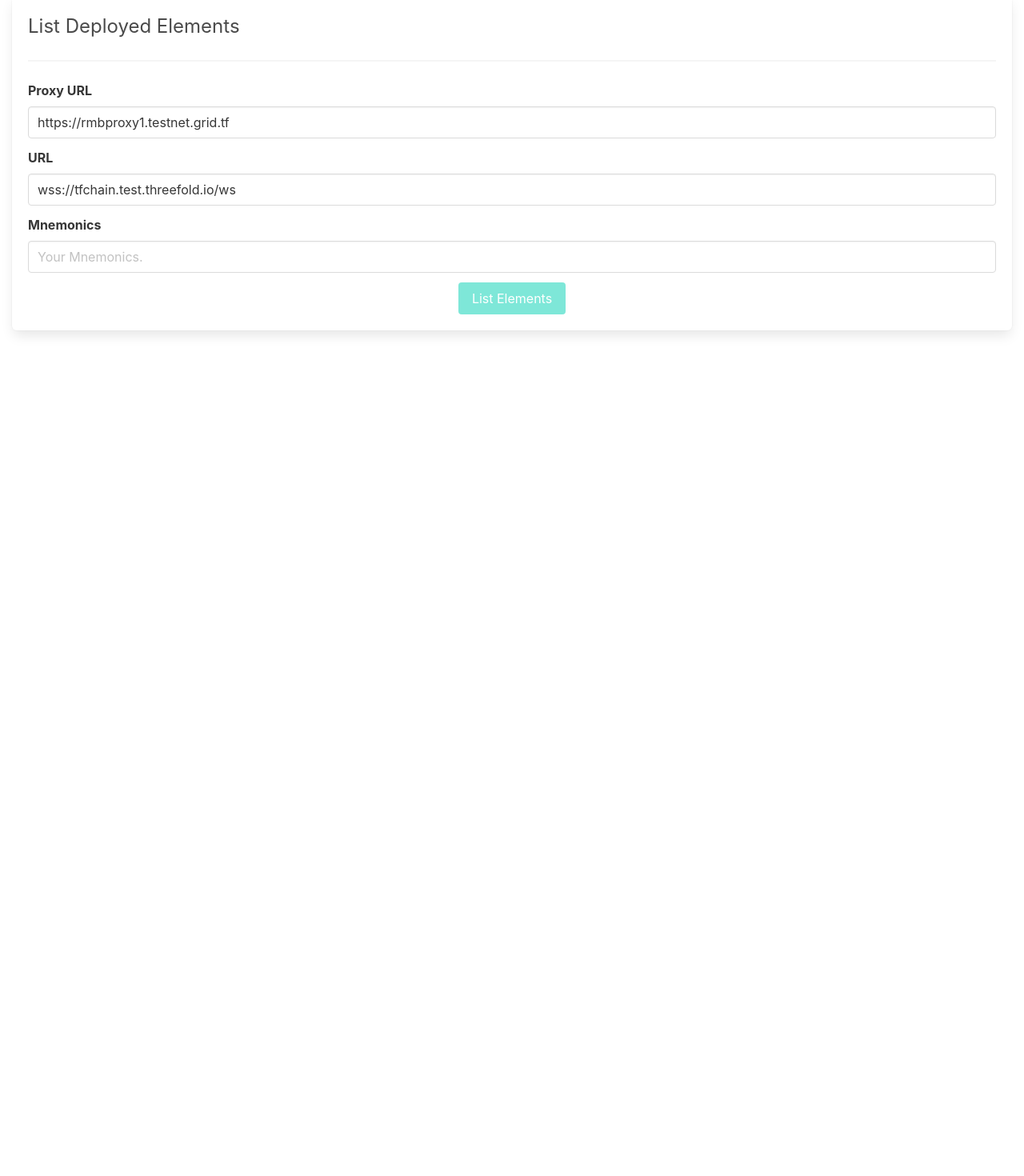
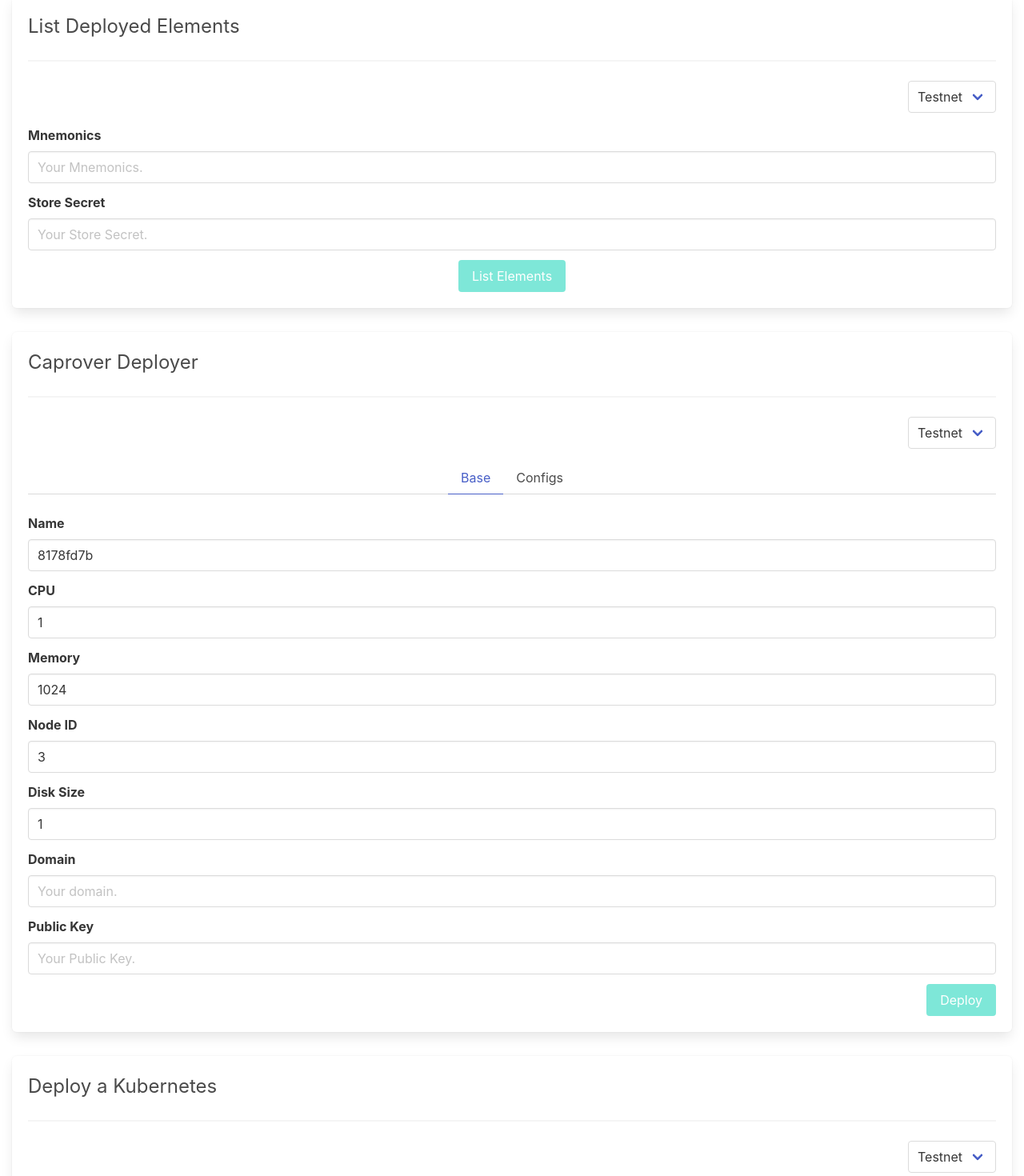
Before and after one commit to threefoldtecharchive/grid_weblets, a Svelte app: page / in a window 1280 px wide. Shown: the part 20-1490 px from the top of the page at 80% size. Before the commit the page ends 800 px from the top, so only its background shows below. Built offline with nearby package versions, Linux system fonts and the light colour scheme.

Commit message:
Applied all new changes in grid3_client

```diff
--- a/package.json
+++ b/package.json
@@ -47,7 +47,7 @@
     "@fortawesome/fontawesome-free": "^5.15.4",
     "bulma": "^0.9.3",
     "front-matter": "^4.0.2",
-    "grid3_client": "0.0.10",
+    "grid3_client": "0.0.14",
     "js-yaml": "^4.1.0",
     "marked": "^3.0.8",
     "page": "^1.11.6",
--- a/src/App.svelte
+++ b/src/App.svelte
@@ -1,5 +1,11 @@
 <script lang="ts">
   import L from "./elements/DeployedList/DeployedList.wc.svelte";
+  import C from "./elements/caprover/Caprover.wc.svelte";
+  import K from "./elements/kubernetes/Kubernetes.wc.svelte";
+  import V from "./elements/vm/Vm.wc.svelte";
 </script>
 
 <L />
+<C />
+<K />
+<V />
--- a/src/elements/DeployedList/DeployedList.wc.svelte
+++ b/src/elements/DeployedList/DeployedList.wc.svelte
@@ -22,9 +22,8 @@
 
   // prettier-ignore
   const configFields: IFormField[] = [
-    { label: "Proxy URL", symbol: "proxyURL", placeholder: "Your Proxy URL." },
-    { label: "URL", symbol: "url", placeholder: "Your substrate URL." },
     { label: "Mnemonics", symbol: "mnemonics", placeholder: "Your Mnemonics." },
+    { label: "Store Secret", symbol: "storeSecret", placeholder: "Your Store Secret." },
   ];
 
   function onConfigHandler() {
@@ -62,6 +61,15 @@
       <p style="text-align: center; mt-2 mb-2">Loading...</p>
     {:else if !configed}
       <form on:submit|preventDefault={onConfigHandler}>
+        <div
+          class="select mb-4"
+          style="display: flex; justify-content: flex-end;"
+        >
+          <select bind:value={data.networkEnv}>
+            <option value="test">Testnet</option>
+            <option value="dev">Devnet</option>
+          </select>
+        </div>
         {#each configFields as field (field.symbol)}
           <div class="field">
             <p class="label">{field.label}</p>
--- a/src/elements/caprover/Caprover.wc.svelte
+++ b/src/elements/caprover/Caprover.wc.svelte
@@ -31,9 +31,8 @@
 
   // prettier-ignore
   const configFields: IFormField[] = [
-    { label: "Proxy URL", symbol: "proxyURL", placeholder: "Your Proxy URL." },
-    { label: "URL", symbol: "url", placeholder: "Your substrate URL." },
     { label: "Mnemonics", symbol: "mnemonics", placeholder: "Your Mnemonics." },
+    { label: "Store Secret", symbol: "storeSecret", placeholder: "Your Store Secret." },
   ];
 
   let message: string;
@@ -80,6 +79,15 @@
     {:else if failed}
       <div class="notification is-danger">&gt; Failed to deploy Caprover.</div>
     {:else}
+      <div
+        class="select mb-4"
+        style="display: flex; justify-content: flex-end;"
+      >
+        <select bind:value={data.configs.networkEnv}>
+          <option value="test">Testnet</option>
+          <option value="dev">Devnet</option>
+        </select>
+      </div>
       <div class="tabs is-centered">
         <ul>
           {#each tabs as tab (tab.label)}
--- a/src/elements/kubernetes/Kubernetes.wc.svelte
+++ b/src/elements/kubernetes/Kubernetes.wc.svelte
@@ -37,9 +37,8 @@
 
   // prettier-ignore
   const configFields: IFormField[] = [
-    { label: "Proxy URL", symbol: "proxyURL", placeholder: "Your Proxy URL." },
-    { label: "URL", symbol: "url", placeholder: "Your substrate URL." },
     { label: "Mnemonics", symbol: "mnemonics", placeholder: "Your Mnemonics." },
+    { label: "Store Secret", symbol: "storeSecret", placeholder: "Your Store Secret." },
   ];
 
   const tabs = [
@@ -95,6 +94,15 @@
     {:else if failed}
       <div class="notification is-danger">&gt; Failed to deploy K8S.</div>
     {:else}
+      <div
+        class="select mb-4"
+        style="display: flex; justify-content: flex-end;"
+      >
+        <select bind:value={data.configs.networkEnv}>
+          <option value="test">Testnet</option>
+          <option value="dev">Devnet</option>
+        </select>
+      </div>
       <div class="tabs is-centered">
         <ul>
           {#each tabs as tab (tab.label)}
--- a/src/elements/vm/Vm.wc.svelte
+++ b/src/elements/vm/Vm.wc.svelte
@@ -53,9 +53,8 @@
 
   // prettier-ignore
   const configFields: IFormField[] = [
-    { label: "Proxy URL", symbol: "proxyURL", placeholder: "Your Proxy URL." },
-    { label: "URL", symbol: "url", placeholder: "Your substrate URL." },
     { label: "Mnemonics", symbol: "mnemonics", placeholder: "Your Mnemonics." },
+    { label: "Store Secret", symbol: "storeSecret", placeholder: "Your Store Secret." },
   ];
 
   let message: string;
@@ -100,6 +99,15 @@
     {:else if failed}
       <div class="notification is-danger">&gt; Failed to deploy VM.</div>
     {:else}
+      <div
+        class="select mb-4"
+        style="display: flex; justify-content: flex-end;"
+      >
+        <select bind:value={data.configs.networkEnv}>
+          <option value="test">Testnet</option>
+          <option value="dev">Devnet</option>
+        </select>
+      </div>
       <div class="tabs is-centered">
         <ul>
           {#each tabs as tab (tab.label)}
--- a/src/types/baseConfig.ts
+++ b/src/types/baseConfig.ts
@@ -1,12 +1,12 @@
 export default class BaseConfig {
   public constructor(
-    public url: string = "wss://tfchain.test.threefold.io/ws",
-    public proxyURL: string = "https://rmbproxy1.testnet.grid.tf",
-    public mnemonics: string = ""
+    public mnemonics: string = "",
+    public storeSecret: string = "",
+    public networkEnv: any = "test" // 'test' | 'dev'
   ) {}
 
   public get valid(): boolean {
-    const { proxyURL, mnemonics, url } = this;
-    return proxyURL !== "" && mnemonics !== "" && url !== "";
+    const { mnemonics, storeSecret } = this;
+    return mnemonics !== "" && storeSecret !== "";
   }
 }
--- a/src/types/deployedList.ts
+++ b/src/types/deployedList.ts
@@ -25,9 +25,16 @@ export default class DeployedList {
   }
 
   public static init(configs: BaseConfig): Promise<DeployedList> {
-    const { proxyURL, url, mnemonics } = configs;
-    const http = new HTTPMessageBusClient(0, proxyURL);
-    const grid = new GridClient(url, mnemonics, http);
+    const { mnemonics, networkEnv, storeSecret } = configs;
+    const http = new HTTPMessageBusClient(0, "");
+    const grid = new GridClient(
+      networkEnv,
+      mnemonics,
+      storeSecret,
+      http,
+      undefined,
+      "tfkvstore" as any
+    );
     return grid.connect().then(() => new DeployedList(grid));
   }
 }
--- a/src/utils/deployCaprover.ts
+++ b/src/utils/deployCaprover.ts
@@ -10,9 +10,9 @@ const CAPROVER_FLIST =
 
 export default function deployCaprover(data: Caprover) {
   const { name, memory, nodeId, publicKey, cpu, domain, diskSize } = data;
-  const { url, proxyURL, mnemonics } = data.configs;
+  const { mnemonics, storeSecret, networkEnv } = data.configs;
 
-  const http = new HTTPMessageBusClient(0, proxyURL);
+  const http = new HTTPMessageBusClient(0, "");
   const network = createNetwork(new Network(`caprover_network_${name}`, "10.200.0.0/16")); // prettier-ignore
 
   /* Docker disk */
@@ -45,6 +45,13 @@ export default function deployCaprover(data: Caprover) {
   machines.network = network;
   machines.description = "caprover leader machine/node";
 
-  const grid = new GridClient(url, mnemonics, http);
+  const grid = new GridClient(
+    networkEnv,
+    mnemonics,
+    storeSecret,
+    http,
+    undefined,
+    "tfkvstore" as any
+  );
   return grid.connect().then(() => grid.machines.deploy(machines));
 }
--- a/src/utils/deployKubernetes.ts
+++ b/src/utils/deployKubernetes.ts
@@ -8,10 +8,17 @@ export default function deployKubernetes(data: Kubernetes) {
   /* Extract Data */
   const { configs, master, workers, network: nw, ...base } = data;
   const { secret, sshKey, description, metadata, name } = base;
-  const { proxyURL, mnemonics, url } = configs;
+  const { mnemonics, storeSecret, networkEnv } = configs;
 
-  const http = new HTTPMessageBusClient(0, proxyURL);
-  const grid = new GridClient(url, mnemonics, http);
+  const http = new HTTPMessageBusClient(0, "");
+  const grid = new GridClient(
+    networkEnv,
+    mnemonics,
+    storeSecret,
+    http,
+    undefined,
+    "tfkvstore" as any
+  );
   const masterNodes = [createNode(master)];
   const workerNodes = workers.map(createNode);
 
--- a/src/utils/deployVM.ts
+++ b/src/utils/deployVM.ts
@@ -8,10 +8,17 @@ export default function deployVM(data: VM) {
   const { configs, envs, disks, ...base } = data;
   const { name, flist, cpu, memory, entrypoint, network: nw } = base;
   const { publicIp, planetary, nodeId, rootFsSize } = base;
-  const { mnemonics, proxyURL, url } = configs;
+  const { mnemonics, storeSecret, networkEnv } = configs;
 
-  const http = new HTTPMessageBusClient(0, proxyURL);
-  const grid = new GridClient(url, mnemonics, http);
+  const http = new HTTPMessageBusClient(0, "");
+  const grid = new GridClient(
+    networkEnv,
+    mnemonics,
+    storeSecret,
+    http,
+    undefined,
+    "tfkvstore" as any
+  );
 
   const vm = new MachineModel();
   vm.name = name;
```
Also changed, not shown: 1 other file (tests, documents, lock files or other folders).
